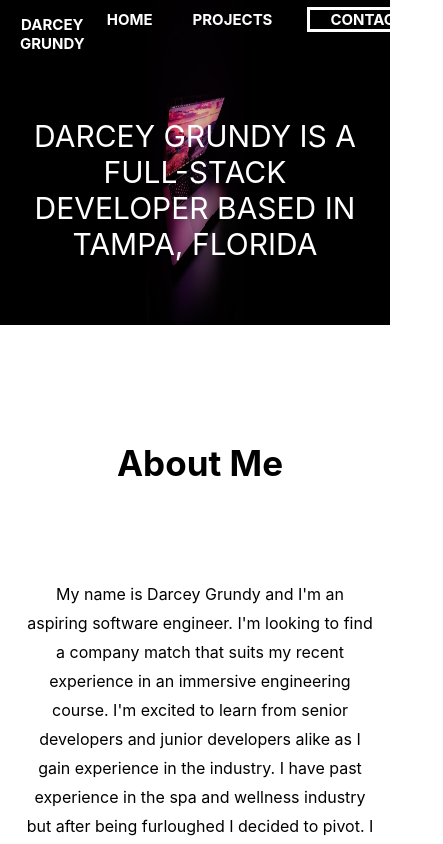
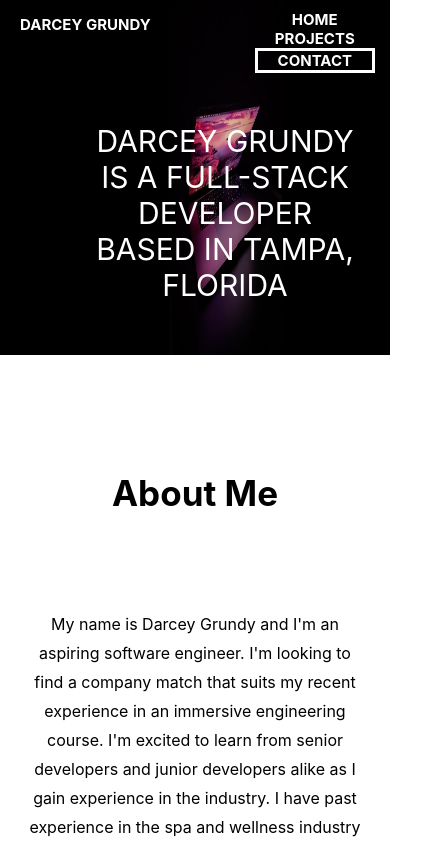
Before and after one commit to grundydarcey/UpdatedDevPortfolio, a React (Create React App) app: page / in a window 390 px wide. Shown: the top 844 px of the page, 443 px wide, since content can reach past the window. Built offline with nearby package versions, Linux system fonts and the light colour scheme.

Commit message:
whitespace fix

```diff
--- a/src/App.css
+++ b/src/App.css
@@ -1,6 +1,8 @@
 .App {
   text-align: center;
   padding-bottom: 60px;
+  width: 100%;
+  overflow-x: hidden;
 }
 
 .body {
@@ -8,4 +10,17 @@
   padding-bottom: 40px;
   text-align: center;
   width: 100%;
+  text-align: center;
 }
+
+@media all and (min-width: 100px) and (max-width: 800px) {
+  .App {
+    text-align: center;
+    width: 100%;
+  }
+
+  .body {
+    text-align: center;
+    width: 100%;
+  }
+}
--- a/src/Home/home.css
+++ b/src/Home/home.css
@@ -31,13 +31,16 @@
     text-align: center;
   }
 
-  .home {
-    text-align: center;
-    width: 400px;
-  }
-
   .panels {
     padding-right: 25px;
     padding-left: 25px;
   }
 }
+
+@media all and (min-width: 800px) and (max-width: 1100px) {
+  .home {
+    margin-left: -60px;
+    margin-right: -60px;
+    text-align: center;
+  }
+}
--- a/src/Navigation/navigation.css
+++ b/src/Navigation/navigation.css
@@ -61,11 +61,11 @@ a {
   color: #fff;
 }
 
-
 @media all and (min-width: 100px) and (max-width: 800px) {
   .navbar {
     padding-bottom: 110px;
     background-size: 25% 110%;
+    width: 100%;
   }
 
   .lefthalf {
@@ -73,9 +73,7 @@ a {
     margin-left: -10px;
   }
 
-
   .righthalf {
-
     font-size: 12px;
     margin: 2px;
     display: block;
@@ -84,6 +82,44 @@ a {
   #contact {
     border-style: solid;
     border-color: #fff;
-    margin: 5px 15px 5px 15px;
+  }
+
+  .link {
+    flex-basis: 3;
+    align-self: flex-end;
+  }
+
+  .navbar .centeredtext p {
+    margin-right: 60px;
+    margin-left: 60px;
   }
 }
+
+@media all and (min-width: 360px) and (max-width: 420px) {
+  .navbar {
+    padding-bottom: 140px;
+  }
+
+  .righthalf {
+    display: block;
+    margin: 0;
+  }
+
+  .alllinks {
+    display: block;
+    margin-right: 45px;
+    margin-top: 10px;
+  }
+
+  .link {
+    display: block;
+  }
+}
+
+@media all and (min-width: 420px) and (max-width: 800px) {
+  .righthalf {
+    display: block;
+    justify-content: flex-end;
+    margin-right: 45px;
+  }
+}
--- a/src/index.css
+++ b/src/index.css
@@ -5,9 +5,19 @@ body {
     sans-serif;
   -webkit-font-smoothing: antialiased;
   -moz-osx-font-smoothing: grayscale;
+  width: 100%;
+  padding: 0px;
+  overflow-x: hidden;
 }
 
 code {
   font-family: source-code-pro, Menlo, Monaco, Consolas, 'Courier New',
     monospace;
 }
+
+@media all and (min-width: 100px) and (max-width: 800px) {
+  body {
+    width: 100%;
+    margin: 0;
+  }
+}
```
Also changed, not shown: src/Navigation/navigation.js (+4 -4 lines).
